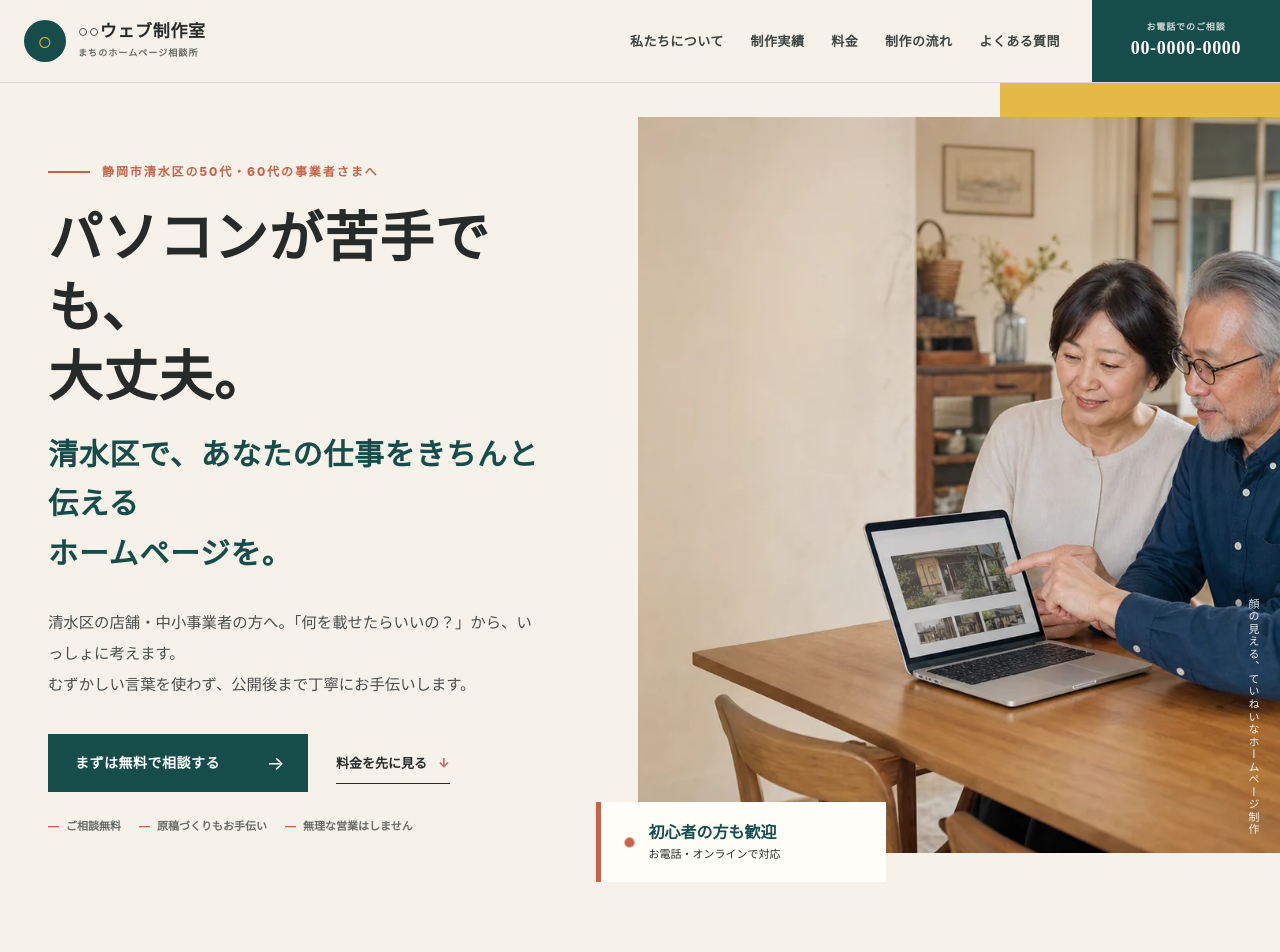
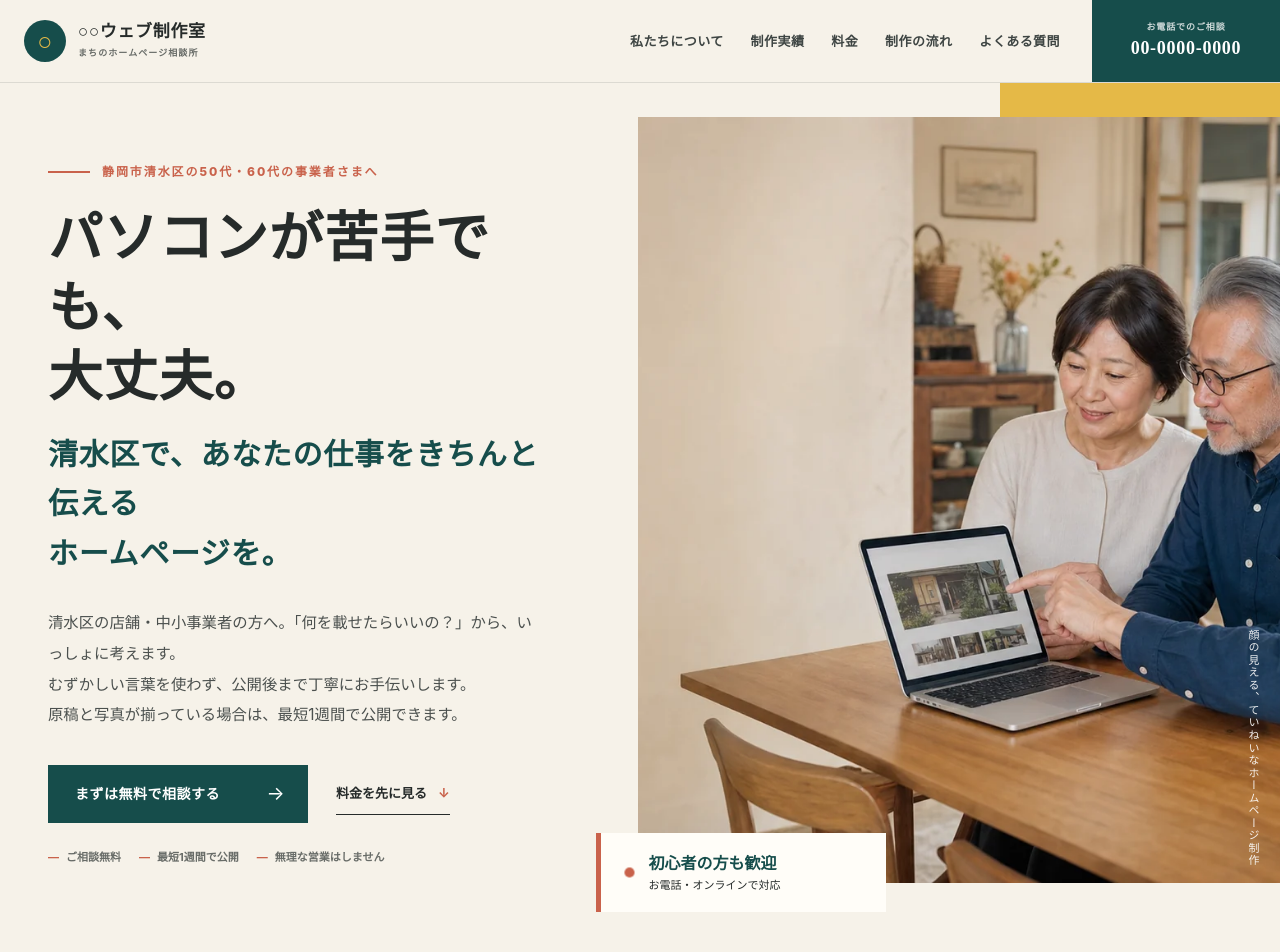
Before and after one commit to yuishoukai-ctrl/yasashii-web, a Next.js app: page / in a window 1280 px wide. Shown: the top 952 px of the page. Built offline with nearby package versions, Linux system fonts and the light colour scheme.

Commit message:
Promote one-week website delivery

```diff
--- a/app/layout.tsx
+++ b/app/layout.tsx
@@ -14,9 +14,9 @@ export async function generateMetadata(): Promise<Metadata> {
       ? "http"
       : "https");
   const metadataBase = new URL(`${protocol}://${host}`);
-  const title = "静岡市清水区のホームページ制作｜初心者にもやさしく丁寧に";
+  const title = "静岡市清水区のホームページ制作｜最短1週間・初心者も安心";
   const description =
-    "静岡市清水区でホームページ制作・作成をお考えの中小事業者、個人店の方へ。文章づくり、スマホ対応、基本的なSEO対策、公開後サポートまで丁寧にお手伝いします。料金44,000円から。";
+    "静岡市清水区でホームページ制作・作成をお考えの中小事業者、個人店の方へ。原稿と写真が揃っていれば最短1週間で公開。スマホ対応・基本的なSEO対策込み、料金44,000円から。";
 
   return {
     metadataBase,
--- a/app/page.tsx
+++ b/app/page.tsx
@@ -7,9 +7,9 @@ const structuredData = {
       "@type": "WebPage",
       "@id": `${siteUrl}/#webpage`,
       url: `${siteUrl}/`,
-      name: "静岡市清水区のホームページ制作｜初心者にもやさしく丁寧に",
+      name: "静岡市清水区のホームページ制作｜最短1週間・初心者も安心",
       description:
-        "静岡市清水区の中小事業者・個人店向けに、文章づくりから公開後まで支援するホームページ制作サービスです。",
+        "静岡市清水区の中小事業者・個人店向けに、素材が揃っていれば最短1週間で公開するホームページ制作サービスです。",
       inLanguage: "ja-JP",
       mainEntity: { "@id": `${siteUrl}/#service` },
     },
@@ -19,7 +19,7 @@ const structuredData = {
       name: "静岡市清水区のホームページ制作",
       serviceType: "ホームページ制作・Webサイト制作",
       description:
-        "初心者にも分かりやすい説明で、ページ構成、デザイン、スマートフォン対応、基本的なSEO対策、公開後サポートまでお手伝いします。",
+        "初心者にも分かりやすい説明で、最短1週間のスピード制作、スマートフォン対応、基本的なSEO対策、公開後サポートまでお手伝いします。",
       areaServed: {
         "@type": "AdministrativeArea",
         name: "静岡県静岡市清水区",
@@ -90,7 +90,7 @@ const works = [
     alt: "Cafe & Bar HANAのホームページ制作サンプル",
     aim: "爽やかな青を基調に、料理や店内の雰囲気が伝わり、初めての方も来店を思い描きやすい構成にまとめました。",
     scope: ["ページ構成", "デザイン", "ページの組み立て", "スマートフォン表示", "画面アニメーション", "メニュー・店舗情報の整理"],
-    delivery: "約4〜6週間",
+    delivery: "最短1週間",
   },
   {
     slug: "nail",
@@ -102,7 +102,7 @@ const works = [
     alt: "Nail Salon Lienのホームページ制作サンプル",
     aim: "落ち着いたローズゴールドを基調に、施術写真とメニューを見やすく整理し、安心して予約できる雰囲気にまとめました。",
     scope: ["ページ構成", "デザイン", "ページの組み立て", "スマートフォン表示", "画面アニメーション", "メニュー・予約導線の整理"],
-    delivery: "約4〜6週間",
+    delivery: "最短1週間",
   },
   {
     slug: "hair",
@@ -114,7 +114,7 @@ const works = [
     alt: "ATELIER LUCEのホームページ制作サンプル",
     aim: "写真が引き立つダークトーンを使い、上質さを保ちながら、メニューや店舗情報へ迷わず進める構成にしました。",
     scope: ["ページ構成", "デザイン", "ページの組み立て", "スマートフォン表示", "画面アニメーション", "スタイル・店舗情報の整理"],
-    delivery: "約4〜6週間",
+    delivery: "最短1週間",
   },
   {
     slug: "seitai",
@@ -126,7 +126,7 @@ const works = [
     alt: "からだ整体院のホームページ制作サンプル",
     aim: "やさしい緑と余白を生かし、施術内容や院内の様子を順序よく伝えて、初めてでも相談しやすい印象に整えました。",
     scope: ["ページ構成", "デザイン", "ページの組み立て", "スマートフォン表示", "画面アニメーション", "施術内容・相談導線の整理"],
-    delivery: "約4〜6週間",
+    delivery: "最短1週間",
   },
 ];
 
@@ -179,7 +179,7 @@ const faqs = [
   },
   {
     q: "制作期間はどのくらいですか？",
-    a: "5ページのホームページで、お打ち合わせから公開まで約4〜6週間が目安です。内容や資料の準備状況により前後します。",
+    a: "必要な原稿と写真が揃っている場合は、最短1週間で公開できます。ページ数、内容、修正回数、資料の準備状況によっては期間が延びるため、最初のお打ち合わせで納期をご案内します。",
   },
   {
     q: "表示されている料金以外に費用はかかりますか？",
@@ -239,7 +239,8 @@ export default function Home() {
             </h1>
             <p className="hero-lead">
               清水区の店舗・中小事業者の方へ。「何を載せたらいいの？」から、いっしょに考えます。<br />
-              むずかしい言葉を使わず、公開後まで丁寧にお手伝いします。
+              むずかしい言葉を使わず、公開後まで丁寧にお手伝いします。<br />
+              原稿と写真が揃っている場合は、最短1週間で公開できます。
             </p>
             <div className="hero-actions">
               <a className="button button-primary" href="#contact">
@@ -250,7 +251,7 @@ export default function Home() {
             </div>
             <ul className="hero-notes" aria-label="ご相談について">
               <li>ご相談無料</li>
-              <li>原稿づくりもお手伝い</li>
+              <li>最短1週間で公開</li>
               <li>無理な営業はしません</li>
             </ul>
           </div>
@@ -338,7 +339,7 @@ export default function Home() {
               <ul className="local-service-points" aria-label="清水区の事業者向けホームページ制作の特徴">
                 <li><span aria-hidden="true">01</span><strong>お店や仕事の強みが伝わる文章づくり</strong></li>
                 <li><span aria-hidden="true">02</span><strong>スマホ対応と基本的なSEO対策</strong></li>
-                <li><span aria-hidden="true">03</span><strong>料金を確認してから始められる安心設計</strong></li>
+                <li><span aria-hidden="true">03</span><strong>最短1週間のスピード制作にも対応</strong></li>
               </ul>
             </div>
           </div>
@@ -351,7 +352,7 @@ export default function Home() {
                 <p className="section-kicker">制作実績</p>
                 <h2 id="works-title">実際の制作イメージを<br />ご覧ください。</h2>
               </div>
-              <p>すべてスマホ対応済み・<br />アニメーション付きです。</p>
+              <p>すべてスマホ対応済み・<br />アニメーション付き。<br />同規模なら最短1週間で公開。</p>
             </header>
 
             <div className="works-grid">
@@ -402,7 +403,7 @@ export default function Home() {
                         </div>
                         <div className="work-card-detail">
                           <dt>納期目安</dt>
-                          <dd><strong className="work-card-delivery">{work.delivery}</strong>（内容・素材の準備状況により前後します）</dd>
+                          <dd><strong className="work-card-delivery">{work.delivery}</strong>（原稿・写真が揃っている場合）</dd>
                         </div>
                       </dl>
                       <span className="work-card-link">
```
